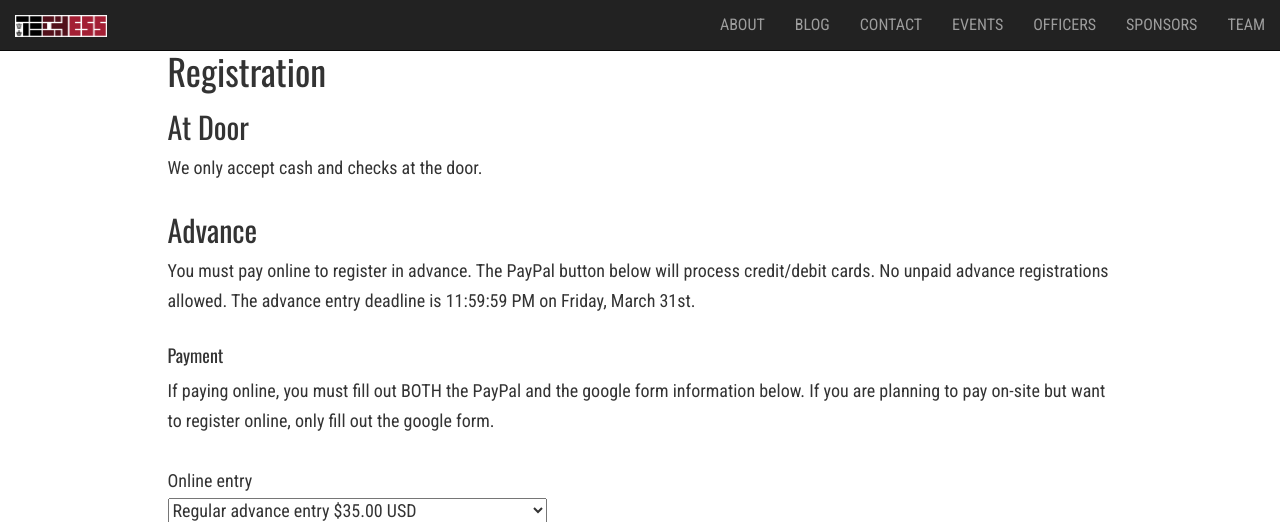
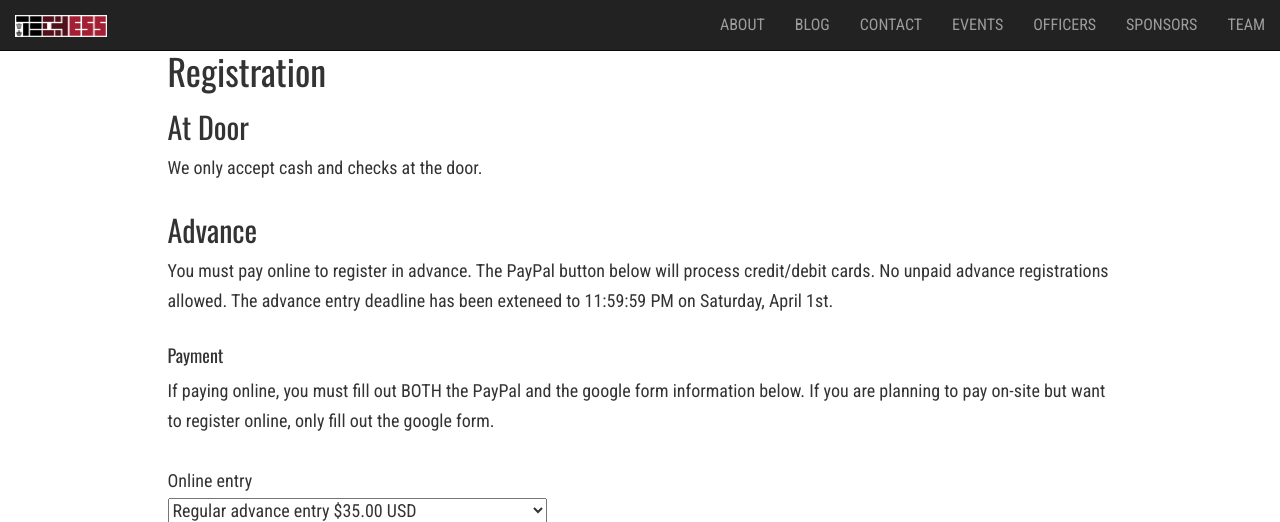
Before and after one commit to Tech-Chess/tech-chess.github.io, a Jekyll site: the page built from _posts/2017-4-2-SpringTournament.md, in a window 1280 px wide and 900 px high, scrolled down 2244 px, cut to the strip 0-522 px from the top of the window. Built offline with Jekyll 4.4.1, drawn with Linux system fonts in a browser that asks for light colours; nearby versions of some CDN libraries.

Commit message:
Update 2017-4-2-SpringTournament.md

```diff
--- a/_posts/2017-4-2-SpringTournament.md
+++ b/_posts/2017-4-2-SpringTournament.md
@@ -55,7 +55,7 @@ We only accept cash and checks at the door.
 
 ## Advance
 
-You must pay online to register in advance. The PayPal button below will process credit/debit cards. No unpaid advance registrations allowed. The advance entry deadline is 11:59:59 PM on Friday, March 31st.
+You must pay online to register in advance. The PayPal button below will process credit/debit cards. No unpaid advance registrations allowed. The advance entry deadline has been exteneed to 11:59:59 PM on Saturday, April 1st.
 
 #### Payment
 
```
